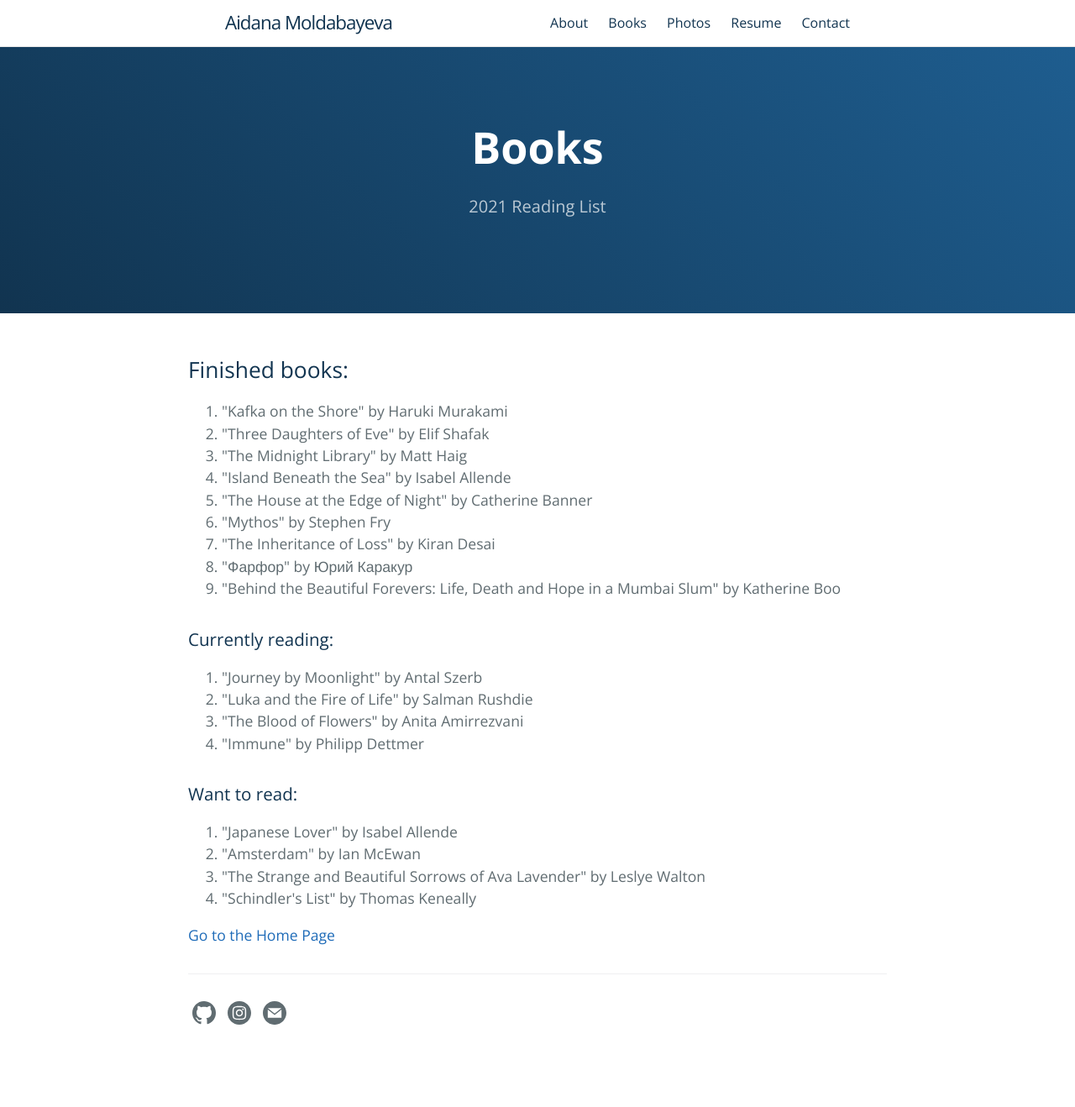
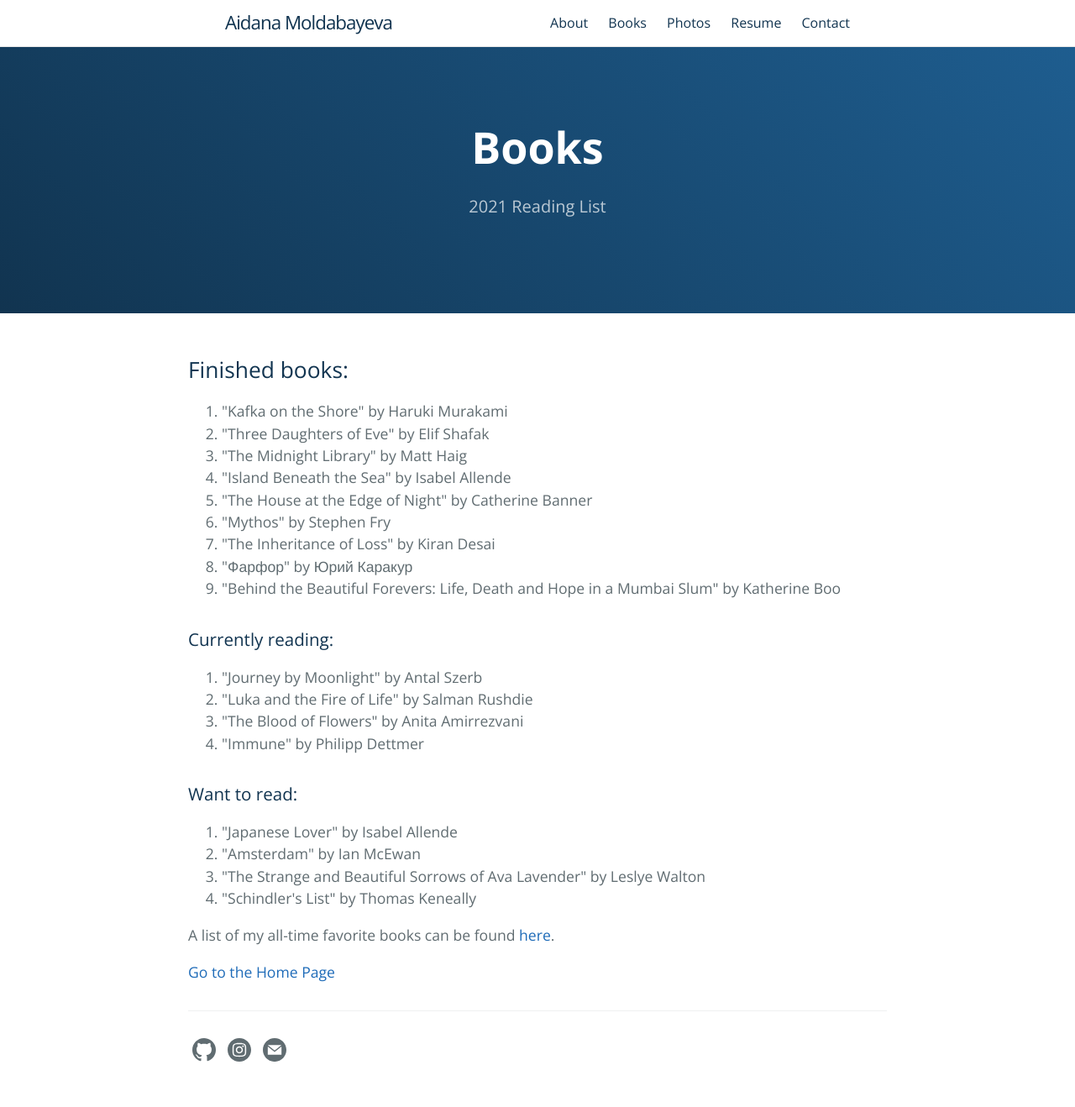
Before and after one commit to iamaidana/iamaidana, a Jekyll site: the page built from books.md, in a window 1280 px wide. Shown: the whole page at 84% size. Built offline with Jekyll 4.4.1, drawn with Linux system fonts in a browser that asks for light colours; before the commit the page ends 1274 px from its top, so only the background shows below that.

Commit message:
added a link to a post

```diff
--- a/books.md
+++ b/books.md
@@ -36,4 +36,6 @@ order: 2
   <li>"Schindler's List" by Thomas Keneally</li>
 </ol>
 
+A list of my all-time favorite books can be found [here](https://iamaidana.github.io/2021/11/05/a-post-about-my-alltime-favorite-books.html).
+
 [Go to the Home Page]({{ '/' | absolute_url }})
```
